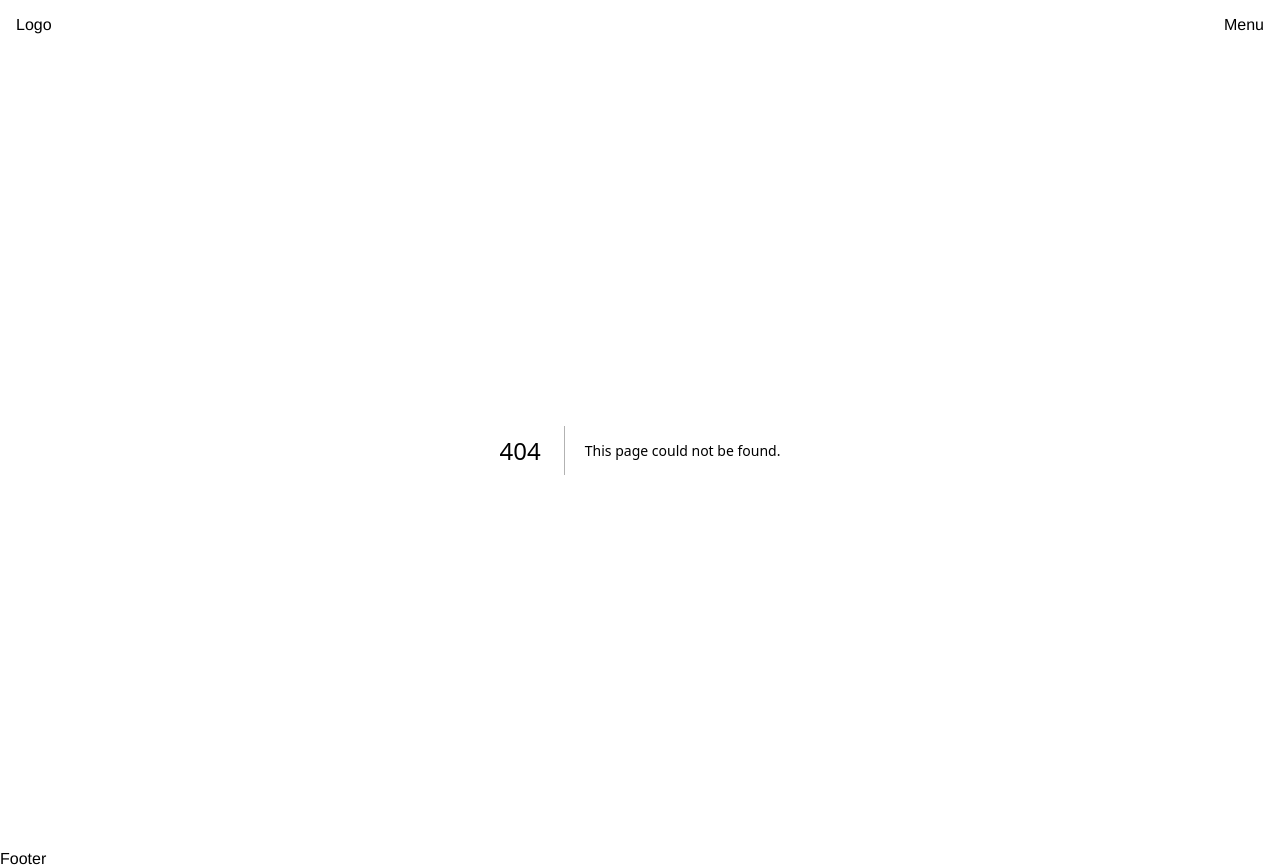
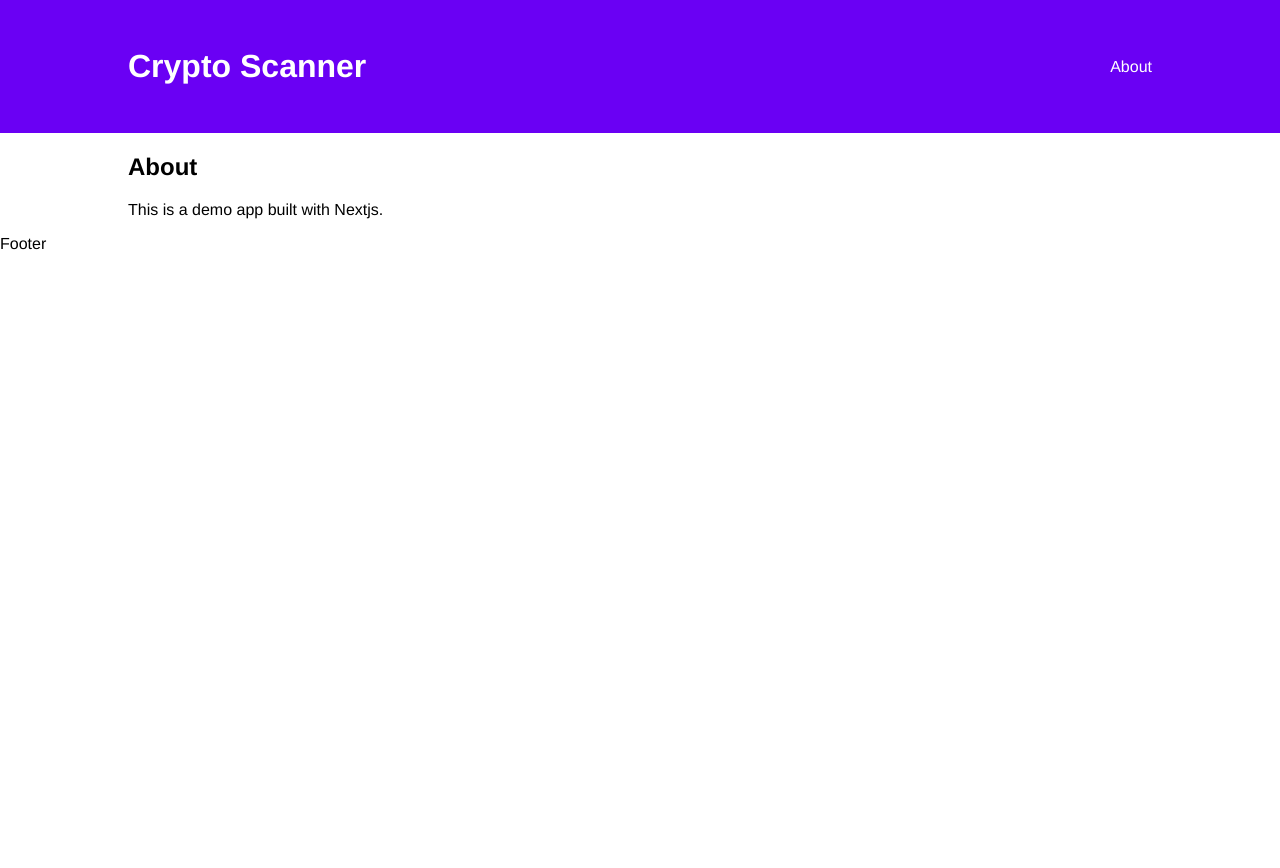
Before and after one commit to kapantzak/cryptocurrency-scanner, a Next.js app: page /about in a window 1280 px wide. Before the commit this address had no page. After the commit the page ends 800 px from the top, so only its background shows below. Built offline with nearby package versions, Linux system fonts and the light colour scheme.

Commit message:
Add styles

```diff
--- a/components/BaseLayout.js
+++ b/components/BaseLayout.js
@@ -1,5 +1,25 @@
 import Head from "next/head";
 import Header from "./Header";
+import styled, { ThemeProvider } from "styled-components";
+
+const Main = styled.main`
+  max-width: 1024px;
+  margin: auto;
+`;
+
+const theme = {
+  white: "#fff",
+  blue: "#2D00F7",
+  purple_500: "#6A00F4",
+  purple_400: "#8900F2",
+  purple_300: "#A100F2",
+  purple_200: "#B100E8",
+  purple_100: "#BC00DD",
+  pink_500: "#D100D1",
+  pink_400: "#DB00B6",
+  pink_300: "#E500A4",
+  pink_200: "#F20089",
+};
 
 const BaseLayout = ({ children }) => {
   return (
@@ -12,9 +32,11 @@ const BaseLayout = ({ children }) => {
         />
         <link rel="icon" href="/favicon.ico" />
       </Head>
-      <Header />
-      <main>{children}</main>
-      <footer>Footer</footer>
+      <ThemeProvider theme={theme}>
+        <Header />
+        <Main>{children}</Main>
+        <footer>Footer</footer>
+      </ThemeProvider>
     </>
   );
 };
--- a/components/Header.js
+++ b/components/Header.js
@@ -1,17 +1,42 @@
 import styled from "styled-components";
+import { useTheme } from "styled-components";
+import Link from "next/link";
+import Navigation from "./Navigation";
 
 const HeaderWrapper = styled.header`
+  background-color: ${(props) => props.theme.purple_500};
+`;
+
+const HeaderInner = styled.div`
+  max-width: 1024px;
+  margin: auto;
   display: flex;
   align-items: center;
   justify-content: space-between;
-  padding: 1rem;
+  padding: 3rem 0;
+`;
+
+const Logo = styled.div`
+  font-size: 2rem;
+  font-weight: bold;
+
+  > a {
+    color: ${(props) => props.theme.white};
+    text-decoration: none;
+  }
 `;
 
 const Header = () => {
+  const theme = useTheme();
+
   return (
     <HeaderWrapper>
-      <div>Logo</div>
-      <nan>Menu</nan>
+      <HeaderInner>
+        <Logo>
+          <Link href="/home">Crypto Scanner</Link>
+        </Logo>
+        <Navigation />
+      </HeaderInner>
     </HeaderWrapper>
   );
 };
--- /dev/null
+++ b/components/Navigation.js
@@ -0,0 +1,21 @@
+import Link from "next/link";
+import styled from "styled-components";
+
+const Nav = styled.nav`
+  display: flex;
+
+  > a {
+    color: ${(props) => props.theme.white};
+    text-decoration: none;
+  }
+`;
+
+const Navigation = () => {
+  return (
+    <Nav>
+      <Link href="/about">About</Link>
+    </Nav>
+  );
+};
+
+export default Navigation;
--- /dev/null
+++ b/pages/about.js
@@ -0,0 +1,10 @@
+const About = () => {
+  return (
+    <article>
+      <h1>About</h1>
+      <p>This is a demo app built with Nextjs.</p>
+    </article>
+  );
+};
+
+export default About;
```
